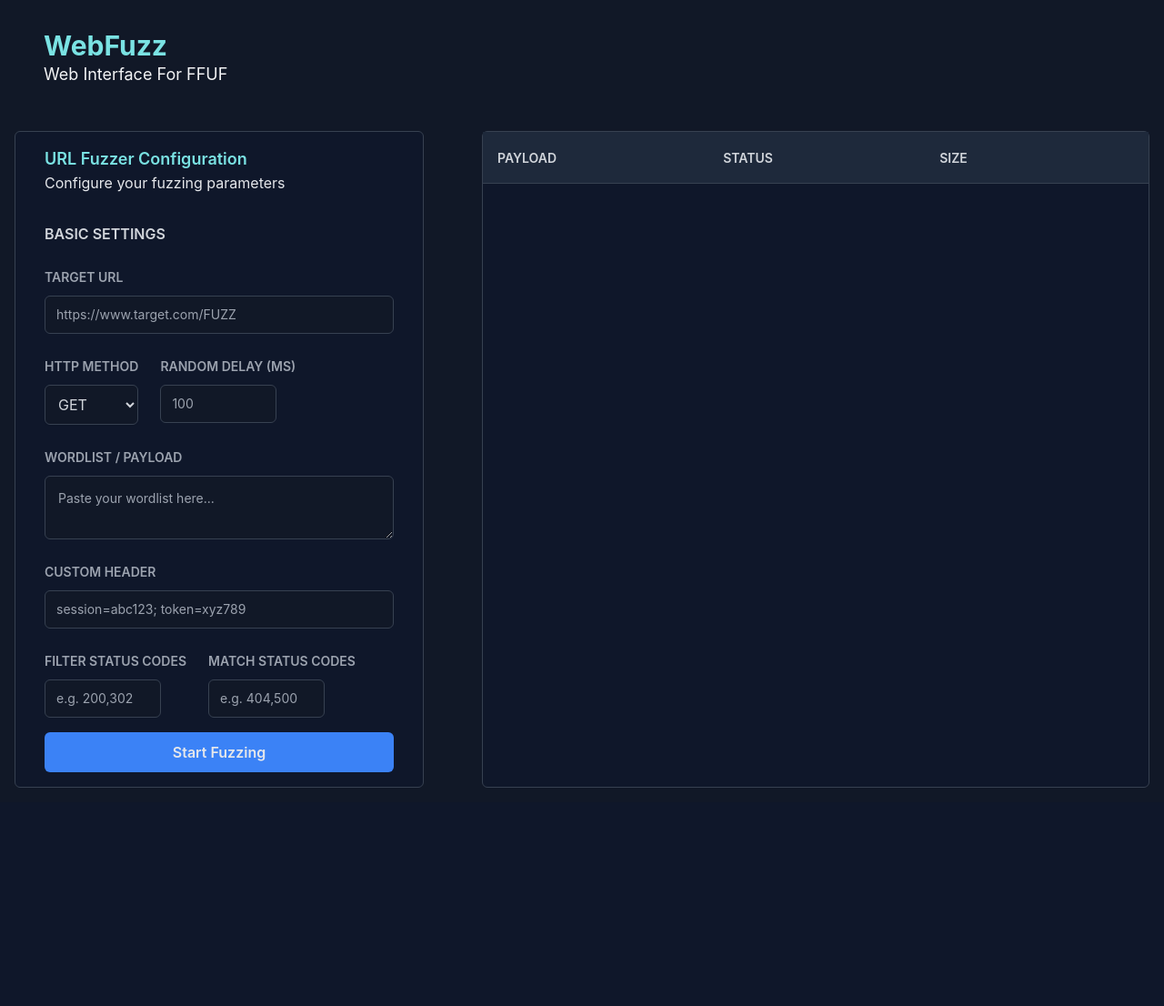
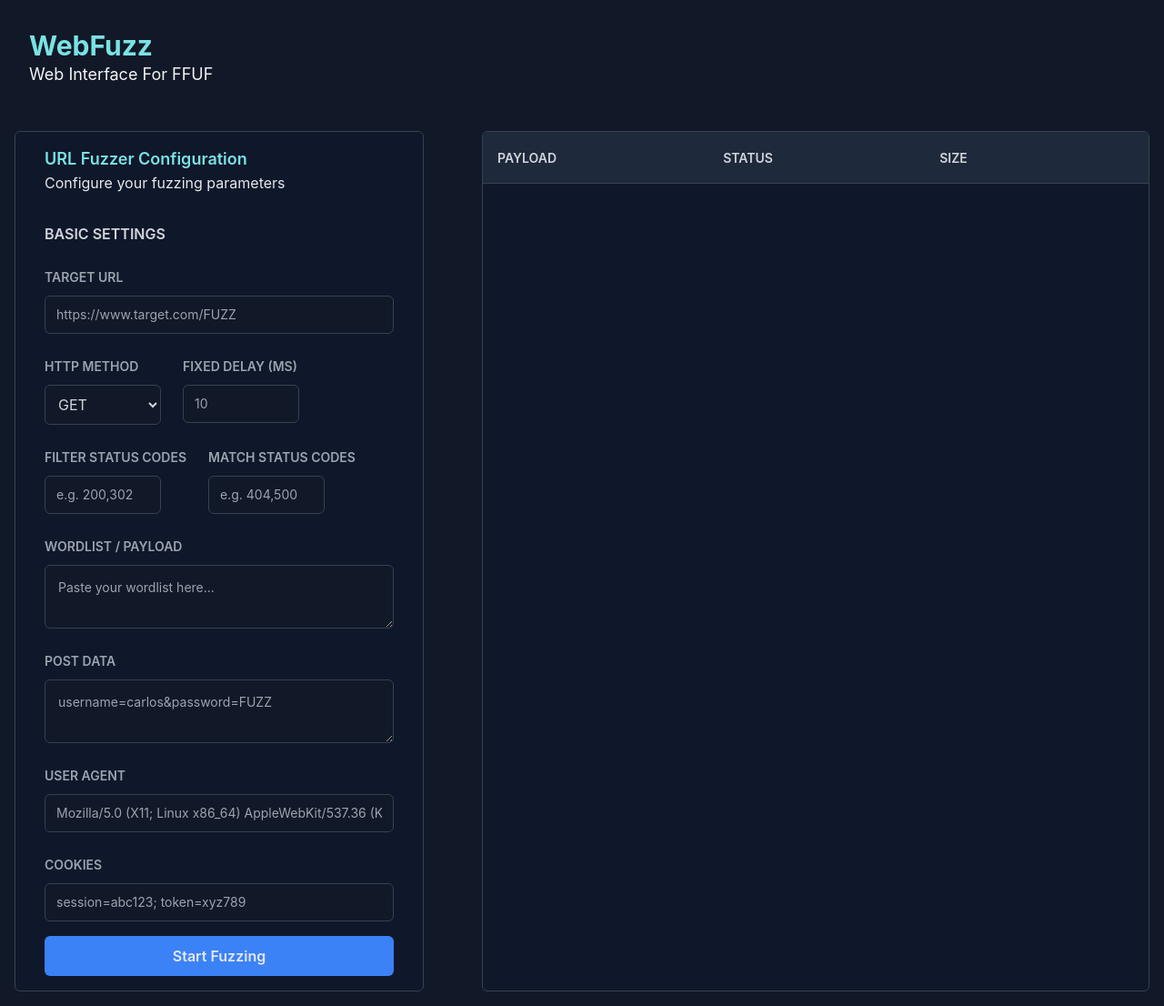
Before and after one commit to blueorionn/WebFuzz, a Flask app: page / in a window 1280 px wide. Shown: the whole page at 91% size. Before the commit the page ends 866 px from the top, so only its background shows below. Run offline with Flask 3, Linux system fonts and the light colour scheme; style sheets or scripts are compiled from the project's sources.

Commit message:
feat: initialize client side code

```diff
--- /dev/null
+++ b/webfuzz/static/scripts/main.js
@@ -0,0 +1,62 @@
+// scripts/main.js
+
+/**
+ * Returns config object to send as post body to api
+ */
+function postFuzzingConfig() {
+    const DEFAULT_FUZZ_DELAY_VALUE = 10 // in ms
+    const DEFAULT_USER_AGENT = 'Mozilla/5.0 (X11; Linux x86_64) AppleWebKit/537.36 (KHTML, like Gecko) Chrome/139.0.0.0 Safari/537.36'
+
+    const FUZZ_URL = document.querySelector('input#fuzz-url').value
+    const FUZZ_METHOD = document.querySelector('select#http-method').value
+    const FUZZ_DELAY = document.querySelector('input#fixed-delay').value || DEFAULT_FUZZ_DELAY_VALUE
+    const FUZZ_FILTER_STATUS_CODES = document.querySelector('input#filter-status-codes').value
+    const FUZZ_MATCH_STATUS_CODES = document.querySelector('input#match-status-codes').value
+    const FUZZ_PAYLOAD = document.querySelector('textarea#payload').value
+    const FUZZ_POST_DATA = document.querySelector('textarea#post-data').value
+    const FUZZ_USER_AGENT = document.querySelector('input#user-agent').value || DEFAULT_USER_AGENT
+    const FUZZ_COOKIES = document.querySelector('input#cookies').value
+
+    // validate URL
+    if (!isValidURL(FUZZ_URL)) {
+        alert('Given URL is not valid')
+        return
+    }
+
+    // validate request method
+    if (!['GET', 'POST', 'PUT', 'DELETE'].includes(FUZZ_METHOD)) {
+        alert(`Unsupported Method ${FUZZ_METHOD}`)
+        return
+    }
+
+    // validate fuzz delay
+    if (!/\d/.test(FUZZ_DELAY) || isNaN(FUZZ_DELAY) || FUZZ_DELAY === '') {
+        alert('Unsupported FUZZ_DELAY value must be a number')
+        return
+    }
+
+    // validate fuzz filter status code
+    if (FUZZ_FILTER_STATUS_CODES !== '' && !/^\d{3},\d{3}$/.test(FUZZ_FILTER_STATUS_CODES)) {
+        alert('Unsupported status code in FUZZ_FILTER_STATUS_CODES')
+        return
+    }
+
+    // validate fuzz match status code
+    if (FUZZ_MATCH_STATUS_CODES !== '' && !/^\d{3},\d{3}$/.test(FUZZ_MATCH_STATUS_CODES)) {
+        alert('Unsupported status code in FUZZ_MATCH_STATUS_CODES')
+        return
+    }
+
+    // validate payload/wordlist
+    if (FUZZ_PAYLOAD === '') {
+        alert('payload is empty')
+        return
+    }
+}
+
+(function () {
+    const FUZZ_BUTTON = document.querySelector('button#send-fuzzing-request')
+    FUZZ_BUTTON.addEventListener("click", function () {
+        postFuzzingConfig()
+    })
+})()
--- /dev/null
+++ b/webfuzz/static/scripts/utils.js
@@ -0,0 +1,10 @@
+// scripts/utils.js
+
+function isValidURL(url) {
+  try {
+    new URL(url);
+    return true;
+  } catch (e) {
+    return false;
+  }
+}
--- a/webfuzz/templates/index.html
+++ b/webfuzz/templates/index.html
@@ -6,11 +6,13 @@
     <title>WebFuzz - Web Interface for FFUF</title>
     <link rel="stylesheet" href="{{url_for('static', filename='styles/base.css')}}" />
     <link rel="stylesheet" href="{{url_for('static', filename='styles/style.css')}}" />
+    <script src="{{url_for('static', filename='scripts/main.js')}}" defer></script>
+    <script src="{{url_for('static', filename='scripts/utils.js')}}" defer></script>
     <script type="module" src="https://unpkg.com/ionicons@7.1.0/dist/ionicons/ionicons.esm.js"></script>
     <script nomodule src="https://unpkg.com/ionicons@7.1.0/dist/ionicons/ionicons.js"></script>
   </head>
   <body>
-    <header class="w-full h-max p-4 px-8 lg:p-8 lg:px-12">
+    <header class="w-full h-max p-4 lg:p-8">
       <a href="/" class="no-underline"
         ><h1 class="text-2xl lg:text-3xl font-bold text-[var(--clr-base-blue)]">WebFuzz</h1></a
       >
@@ -29,6 +31,8 @@
               <h3 class="text-gray-400 font-semibold text-sm uppercase my-2.5">TARGET URL</h3>
               <input
                 type="url"
+                name="fuzz-url"
+                id="fuzz-url"
                 class="min-w-96 w-full rounded-md bg-gray-900 border border-gray-700 text-heading text-sm rounded-base focus:ring-brand focus:border-brand block px-3 py-2.5 shadow-xs focus:border-blue-500 focus:outline-none focus:ring-blue-500"
                 placeholder="https://www.target.com/FUZZ"
               />
@@ -37,8 +41,9 @@
               <div>
                 <h3 class="text-gray-400 font-semibold text-sm uppercase my-2.5">HTTP METHOD</h3>
                 <select
-                  name="http-methods"
-                  class="block w-full appearance-auto rounded-md border border-gray-700 bg-gray-900 p-2.5 text-gray-300 shadow-sm focus:border-blue-500 focus:outline-none focus:ring-blue-500"
+                  name="http-method"
+                  id="http-method"
+                  class="block w-32 appearance-auto rounded-md border border-gray-700 bg-gray-900 p-2.5 text-gray-300 shadow-sm focus:border-blue-500 focus:outline-none focus:ring-blue-500"
                 >
                   <option value="GET">GET</option>
                   <option value="POST">POST</option>
@@ -47,11 +52,32 @@
                 </select>
               </div>
               <div>
-                <h3 class="text-gray-400 font-semibold text-sm uppercase my-2.5">RANDOM DELAY (MS)</h3>
+                <h3 class="text-gray-400 font-semibold text-sm uppercase my-2.5">FIXED DELAY (MS)</h3>
                 <input
                   type="number"
+                  id="fixed-delay"
                   class="w-32 rounded-md bg-gray-900 border border-gray-700 text-heading text-sm rounded-base focus:ring-brand focus:border-brand block px-3 py-2.5 shadow-xs focus:border-blue-500 focus:outline-none focus:ring-blue-500"
-                  placeholder="100"
+                  placeholder="10"
+                />
+              </div>
+            </div>
+            <div class="flex gap-6">
+              <div>
+                <h3 class="text-gray-400 font-semibold text-sm uppercase my-2.5">FILTER STATUS CODES</h3>
+                <input
+                  type="text"
+                  id="filter-status-codes"
+                  class="w-32 rounded-md bg-gray-900 border border-gray-700 text-heading text-sm rounded-base focus:ring-brand focus:border-brand block px-3 py-2.5 shadow-xs focus:border-blue-500 focus:outline-none focus:ring-blue-500"
+                  placeholder="e.g. 200,302"
+                />
+              </div>
+              <div>
+                <h3 class="text-gray-400 font-semibold text-sm uppercase my-2.5">MATCH STATUS CODES</h3>
+                <input
+                  type="text"
+                  id="match-status-codes"
+                  class="w-32 rounded-md bg-gray-900 border border-gray-700 text-heading text-sm rounded-base focus:ring-brand focus:border-brand block px-3 py-2.5 shadow-xs focus:border-blue-500 focus:outline-none focus:ring-blue-500"
+                  placeholder="e.g. 404,500"
                 />
               </div>
             </div>
@@ -65,33 +91,38 @@
               ></textarea>
             </div>
             <div>
-              <h3 class="text-gray-400 font-semibold text-sm uppercase my-2.5">CUSTOM HEADER</h3>
+              <h3 class="text-gray-400 font-semibold text-sm uppercase my-2.5">POST DATA</h3>
+              <textarea
+                name="post-data"
+                id="post-data"
+                class="w-full bg-gray-900 border border-gray-700 text-heading text-sm rounded-md focus:ring-brand focus:border-blue-500 focus:outline-none focus:ring-blue-500 block p-3.5 shadow-xs"
+                placeholder="username=carlos&password=FUZZ"
+              ></textarea>
+            </div>
+            <div>
+              <h3 class="text-gray-400 font-semibold text-sm uppercase my-2.5">USER AGENT</h3>
               <input
                 type="text"
+                id="user-agent"
+                class="w-full rounded-md bg-gray-900 border border-gray-700 text-heading text-sm rounded-base focus:ring-brand focus:border-brand block px-3 py-2.5 shadow-xs focus:border-blue-500 focus:outline-none focus:ring-blue-500"
+                placeholder="Mozilla/5.0 (X11; Linux x86_64) AppleWebKit/537.36 (KHTML, like Gecko) Chrome/139.0.0.0 Safari/537.36"
+              />
+            </div>
+            <div>
+              <h3 class="text-gray-400 font-semibold text-sm uppercase my-2.5">COOKIES</h3>
+              <input
+                type="text"
+                id="cookies"
                 class="min-w-96 w-full rounded-md bg-gray-900 border border-gray-700 text-heading text-sm rounded-base focus:ring-brand focus:border-brand block px-3 py-2.5 shadow-xs focus:border-blue-500 focus:outline-none focus:ring-blue-500"
                 placeholder="session=abc123; token=xyz789"
               />
             </div>
-            <div class="flex gap-6">
-              <div>
-                <h3 class="text-gray-400 font-semibold text-sm uppercase my-2.5">FILTER STATUS CODES</h3>
-                <input
-                  type="text"
-                  class="w-32 rounded-md bg-gray-900 border border-gray-700 text-heading text-sm rounded-base focus:ring-brand focus:border-brand block px-3 py-2.5 shadow-xs focus:border-blue-500 focus:outline-none focus:ring-blue-500"
-                  placeholder="e.g. 200,302"
-                />
-              </div>
-              <div>
-                <h3 class="text-gray-400 font-semibold text-sm uppercase my-2.5">MATCH STATUS CODES</h3>
-                <input
-                  type="text"
-                  class="w-32 rounded-md bg-gray-900 border border-gray-700 text-heading text-sm rounded-base focus:ring-brand focus:border-brand block px-3 py-2.5 shadow-xs focus:border-blue-500 focus:outline-none focus:ring-blue-500"
-                  placeholder="e.g. 404,500"
-                />
-              </div>
-            </div>
             <div>
-              <button type="button" class="group w-full p-2.5 rounded-md bg-blue-500 transition-all hover:bg-blue-600">
+              <button
+                type="button"
+                id="send-fuzzing-request"
+                class="group w-full p-2.5 rounded-md bg-blue-500 transition-all hover:bg-blue-600"
+              >
                 <span class="font-semibold text-base text-gray-200 group-hover:text-gray-300 transition-all"
                   >Start Fuzzing</span
                 >
```
